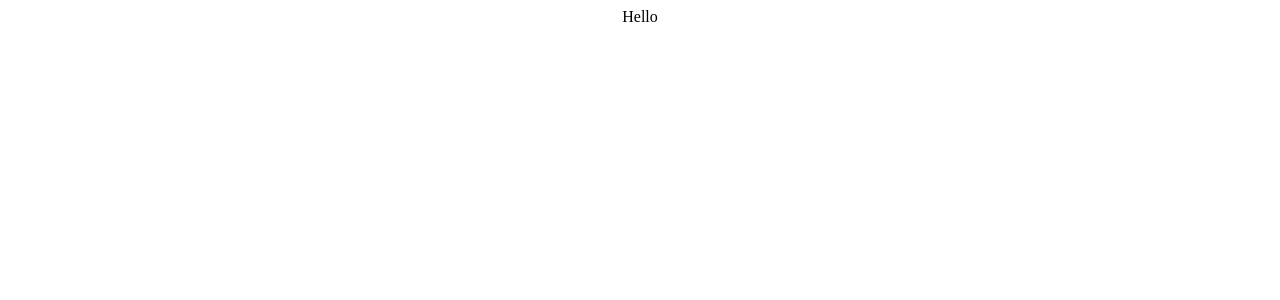
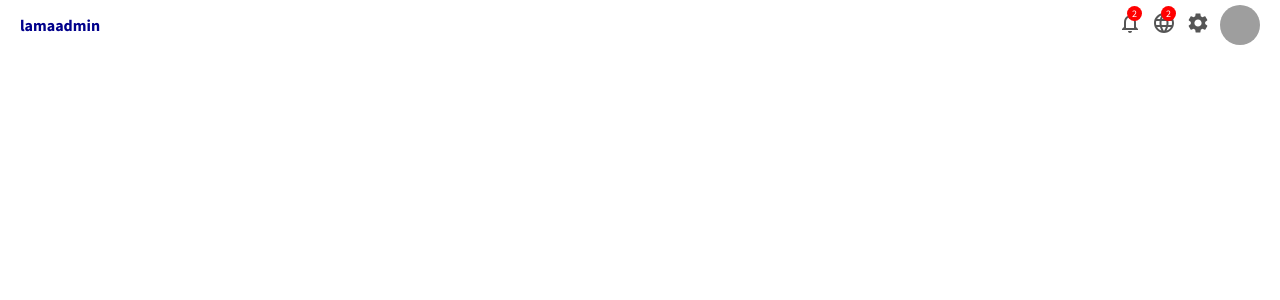
Before and after one commit to maulikk2000/admin_dashboard, a React (Create React App) app: page / in a window 1280 px wide. Shown: the top 300 px of the page. Built offline with nearby package versions, Linux system fonts and the light colour scheme; grey boxes are pictures that could not be loaded.

Commit message:
topbar WIP

```diff
--- a/package.json
+++ b/package.json
@@ -4,6 +4,7 @@
   "private": true,
   "dependencies": {
     "@material-ui/core": "^4.12.2",
+    "@material-ui/icons": "^4.11.2",
     "@testing-library/jest-dom": "^5.11.4",
     "@testing-library/react": "^11.1.0",
     "@testing-library/user-event": "^12.1.10",
--- a/public/index.html
+++ b/public/index.html
@@ -12,6 +12,12 @@
     <link rel="preconnect" href="https://fonts.googleapis.com">
 <link rel="preconnect" href="https://fonts.gstatic.com" crossorigin>
 <link href="https://fonts.googleapis.com/css2?family=Source+Sans+Pro:wght@200;300;400;600;700;900&display=swap" rel="stylesheet">
+<style>
+  *{
+    font-family: 'Source Sans Pro', sans-serif;
+    margin: 0;
+  }
+</style>
     <title>Admin App</title>
   </head>
   <body>
--- a/src/App.tsx
+++ b/src/App.tsx
@@ -1,10 +1,11 @@
 import React from 'react';
 import './App.css';
+import Topbar from './components/topbar/Topbar';
 
 function App() {
   return (
     <div className="App">
-     Hello
+     <Topbar />
     </div>
   );
 }
--- /dev/null
+++ b/src/components/topbar/Topbar.tsx
@@ -0,0 +1,33 @@
+import React, { FC } from 'react';
+import './topbar.css'
+import {NotificationsNone, Language, Settings} from '@material-ui/icons';
+
+const Topbar = () => {
+    return (
+
+        <div className="topbar">
+            <div className="topbarWrapper">
+                <div className="topLeft">
+                    <span className="logo">lamaadmin</span>
+                </div>
+                <div className="topRight">
+                    <div className="topbarIconContainer">
+                        <NotificationsNone />
+                        <span className="topIconBadge">2</span>
+                    </div>
+                    <div className="topbarIconContainer">
+                        <Language />
+                        <span className="topIconBadge">2</span>
+                    </div>
+                    <div className="topbarIconContainer">
+                        <Settings />
+                    </div>
+                    <img src="https://images.pexels.com/photos/1526814/pexels-photo-1526814.jpeg?auto=compress&cs=tinysrgb&dpr=2&w=500" alt="" className="topAvatar" />
+                </div>
+            </div>
+        </div>
+
+    )
+}
+
+export default Topbar;
--- /dev/null
+++ b/src/components/topbar/topbar.css
@@ -0,0 +1,52 @@
+.topbar {
+  width: 100%;
+  height: 50px;
+  background-color: white;
+}
+
+.topbarWrapper {
+  height: 100%;
+  padding: 0px 20px;
+  display: flex;
+  align-items: center;
+  justify-content: space-between;
+}
+
+.logo {
+  font-weight: bold;
+  font-style: 30px;
+  color: darkblue;
+  cursor: pointer;
+}
+
+.topRight {
+  display: flex;
+  align-items: center;
+}
+.topbarIconContainer {
+  position: relative;
+  cursor: pointer;
+  margin-right: 10px;
+  color: #555;
+}
+
+.topIconBadge {
+  width: 15px;
+  height: 15px;
+  position: absolute;
+  top: -5px;
+  right: 0px;
+  background-color: red;
+  color: white;
+  border-radius: 50%;
+  display: flex;
+  align-items: center;
+  justify-content: center;
+  font-size: 10px;
+}
+
+.topAvatar {
+  width: 40px;
+  height: 40px;
+  border-radius: 50%;
+}
```
Also changed, not shown: 1 other file (tests, documents, lock files or other folders).
